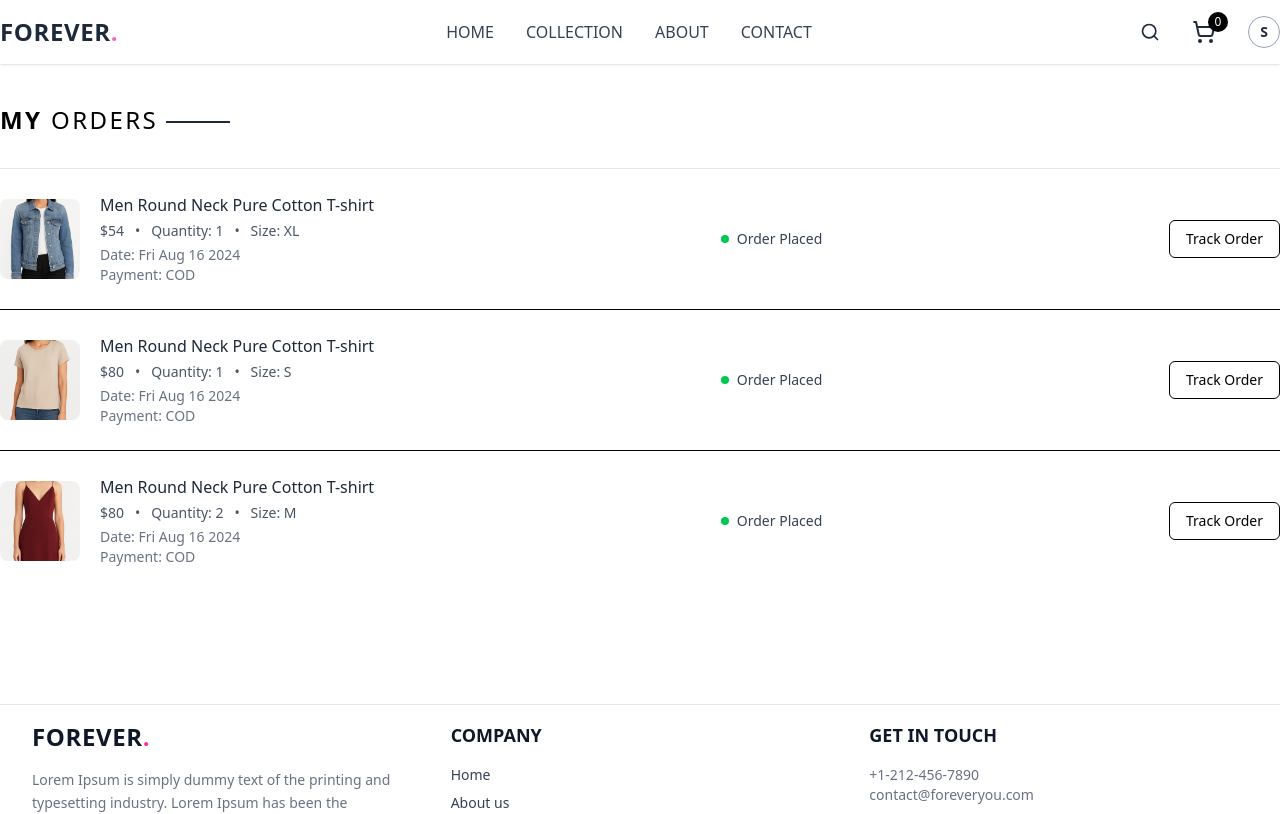
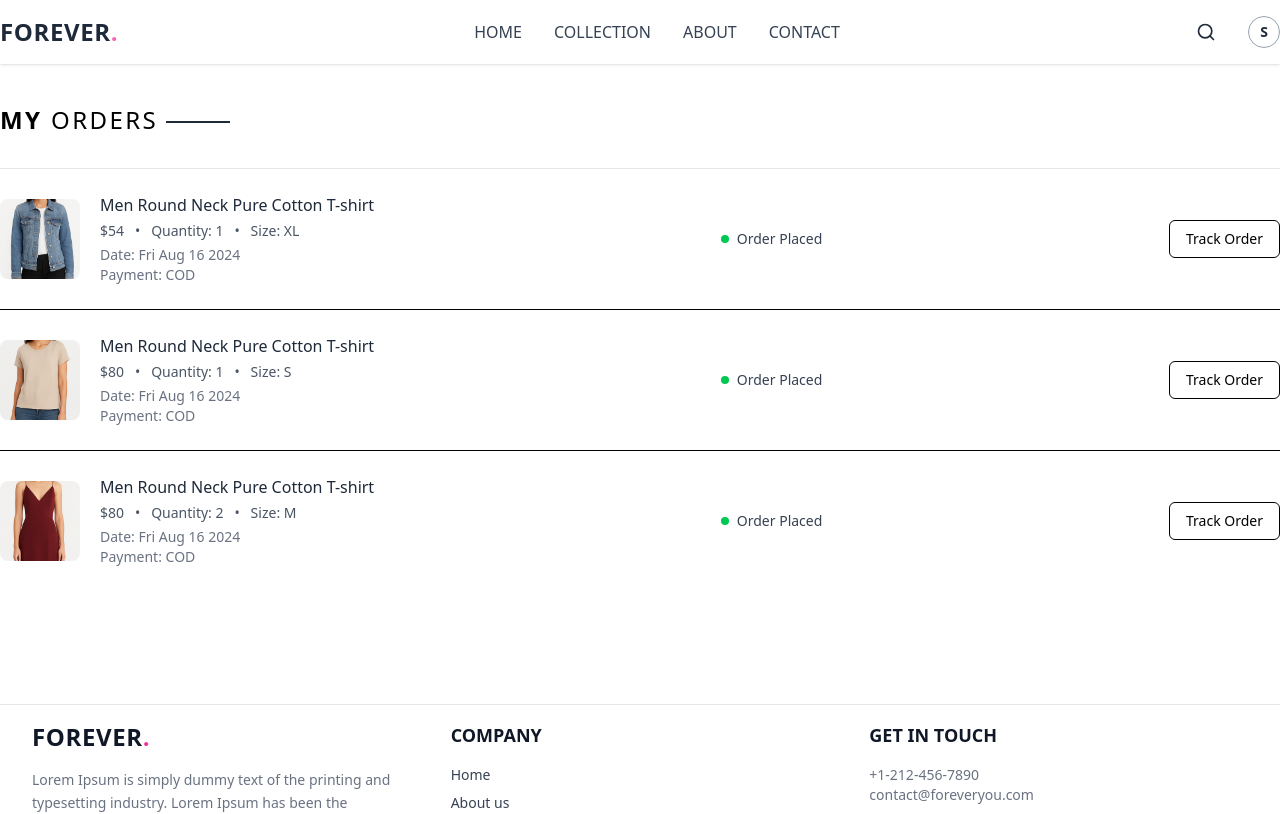
Before and after one commit to shahidweb/forever, a React (Vite) app in the folder frontEnd/: page /orders in a window 1280 px wide. Shown: the top 814 px of the page. Built offline with nearby package versions, Linux system fonts and the light colour scheme; no server answers; sample sign-in values are in the browser's storage.

Commit message:
FixedCartForAdmin

```diff
--- a/frontEnd/src/components/layout/Header.tsx
+++ b/frontEnd/src/components/layout/Header.tsx
@@ -38,7 +38,7 @@ const Header: React.FC = () => {
           ))}
         </nav>
 
-        <HeaderLoggedIn userName={user?.name || ""} />
+        <HeaderLoggedIn currentUser={user} />
       </header>
     </div>
   );
--- a/frontEnd/src/components/layout/HeaderLoggedIn.tsx
+++ b/frontEnd/src/components/layout/HeaderLoggedIn.tsx
@@ -2,16 +2,17 @@ import { Search, User } from "lucide-react";
 import { useState } from "react";
 import { useDispatch } from "react-redux";
 import { Link, useNavigate } from "react-router-dom";
-import { logout } from "../../store/slices/authSlice";
+import { RoleType } from "../../shared/types/constant";
+import { logout, type IUser } from "../../store/slices/authSlice";
 import CartItems from "./CartItems";
 
 interface HeaderProps {
-  userName: string;
+  currentUser: IUser | null;
 }
 
-const HeaderLoggedIn: React.FC<HeaderProps> = ({ userName }) => {
+const HeaderLoggedIn: React.FC<HeaderProps> = ({ currentUser }) => {
   const [open, setOpen] = useState(false);
-  const initials = userName?.charAt(0).toUpperCase();
+  const initials = currentUser?.name?.charAt(0).toUpperCase();
   const dispatch = useDispatch();
   const navigator = useNavigate();
 
@@ -25,14 +26,14 @@ const HeaderLoggedIn: React.FC<HeaderProps> = ({ userName }) => {
     <div className="flex items-center gap-8 text-gray-800 relative">
       <Search className="w-5 h-5 hover:text-black transition" />
 
-      {!userName && (
+      {!currentUser?.id && (
         <span className="cursor-pointer" onClick={() => navigator("/login")}>
           <User />
         </span>
       )}
-      {userName && (
+      {currentUser?.id && (
         <>
-          <CartItems />
+          {currentUser.role === RoleType.USER && <CartItems />}
           <button
             className="w-8 h-8 flex items-center justify-center rounded-full cursor-pointer border border-gray-400 text-sm font-semibold"
             onClick={() => setOpen(!open)}
--- a/frontEnd/src/shared/types/constant.ts
+++ b/frontEnd/src/shared/types/constant.ts
@@ -1,4 +1,9 @@
 import type { FilterOption, OrderItem } from "./interfaces";
+
+export const RoleType = {
+  ADMIN: "admin",
+  USER: "user",
+};
 
 export const bannerData = {
   preHeading: "OUR BESTSELLERS",
--- a/frontEnd/src/store/slices/authSlice.ts
+++ b/frontEnd/src/store/slices/authSlice.ts
@@ -2,7 +2,7 @@ import { createSlice } from "@reduxjs/toolkit";
 import { loginUser, registerUser } from "../../services/authServices";
 import { decodeToken } from "../../shared/utils/decodeToken";
 
-interface User {
+export interface IUser {
   id: string;
   name: string;
   email: string;
@@ -11,7 +11,7 @@ interface User {
 }
 
 interface AuthState {
-  user: User | null;
+  user: IUser | null;
   token: string | null;
   loading: boolean;
   error: string | null;
```
Lines whose indentation alone changed are shown as unchanged.
